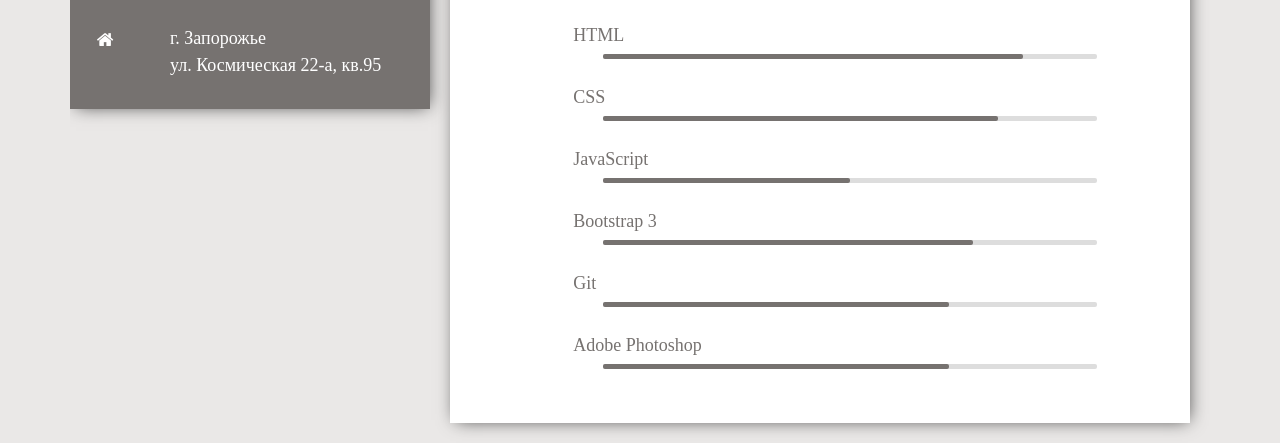
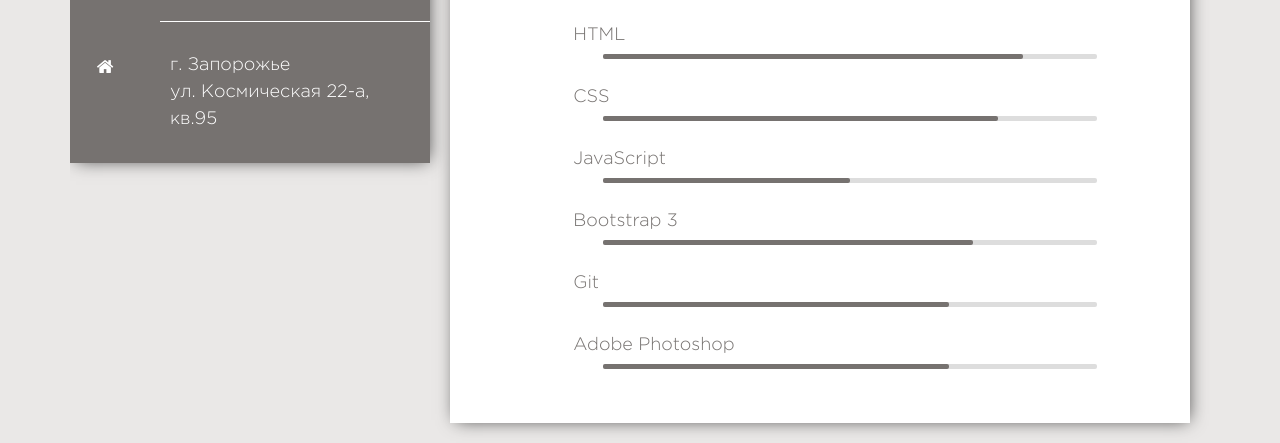
Before and after one commit to ElenaSemina/ElenaSemina.github.io, a plain HTML site: page index.html in a window 1280 px wide. Shown: the part 769-1212 px from the top of the page. Drawn offline with nearby package versions, Linux system fonts and the light colour scheme; files whose address does not match are found by name.

Commit message:
edit css file

```diff
--- a/css/style.css
+++ b/css/style.css
@@ -2,7 +2,7 @@
   margin: 0;
   padding: 0;
 }
-      /*@font-face {
+      @font-face {
       	font-family: GothamPro-Medium;
       	src: url(../font/Gothampro/GothamPro-Medium/GothamPro-Medium.eot?) format('eot'),
       	     url(../font/Gothampro/GothamPro-Medium/GothamPro-Medium.otf)  format('opentype'),
@@ -17,12 +17,12 @@
              url(../font/Gothampro/GothamPro-Light/GothamPro-Light.woff) format('woff'),
              url(../font/Gothampro/GothamPro-Light/GothamPro-Light.ttf)  format('truetype'),
              url(GothamPro-Light.svg#GothamPro-Light) format('svg');
-      }*/
+      }
 body{
   background: #eae8e7;
   font-size: 18px;
   line-height: 1.5;
-  /*font-family: GothamPro-Light;*/
+  font-family: GothamPro-Light;
 }
 .grid{
   padding: 20px 0;
```
